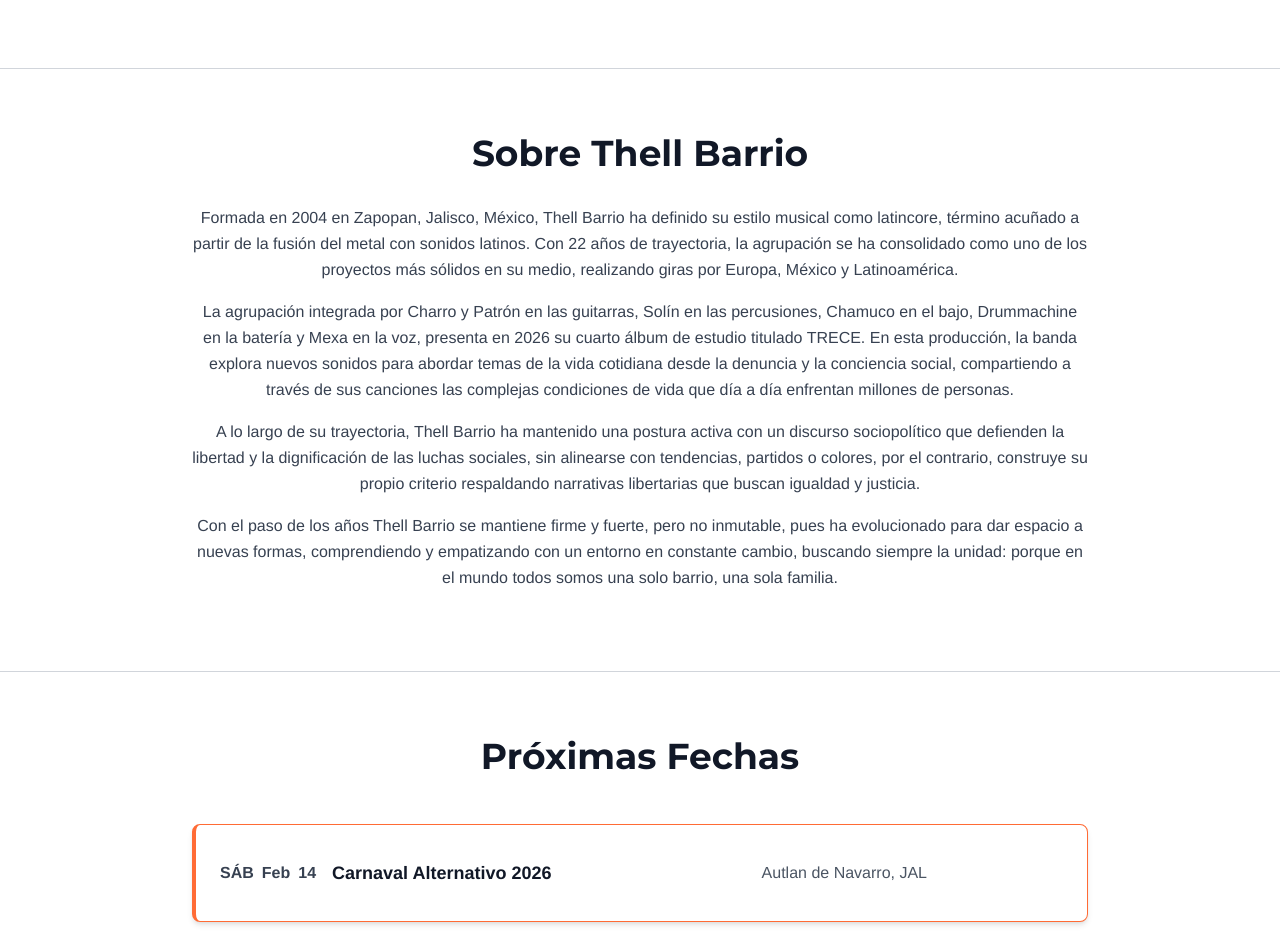
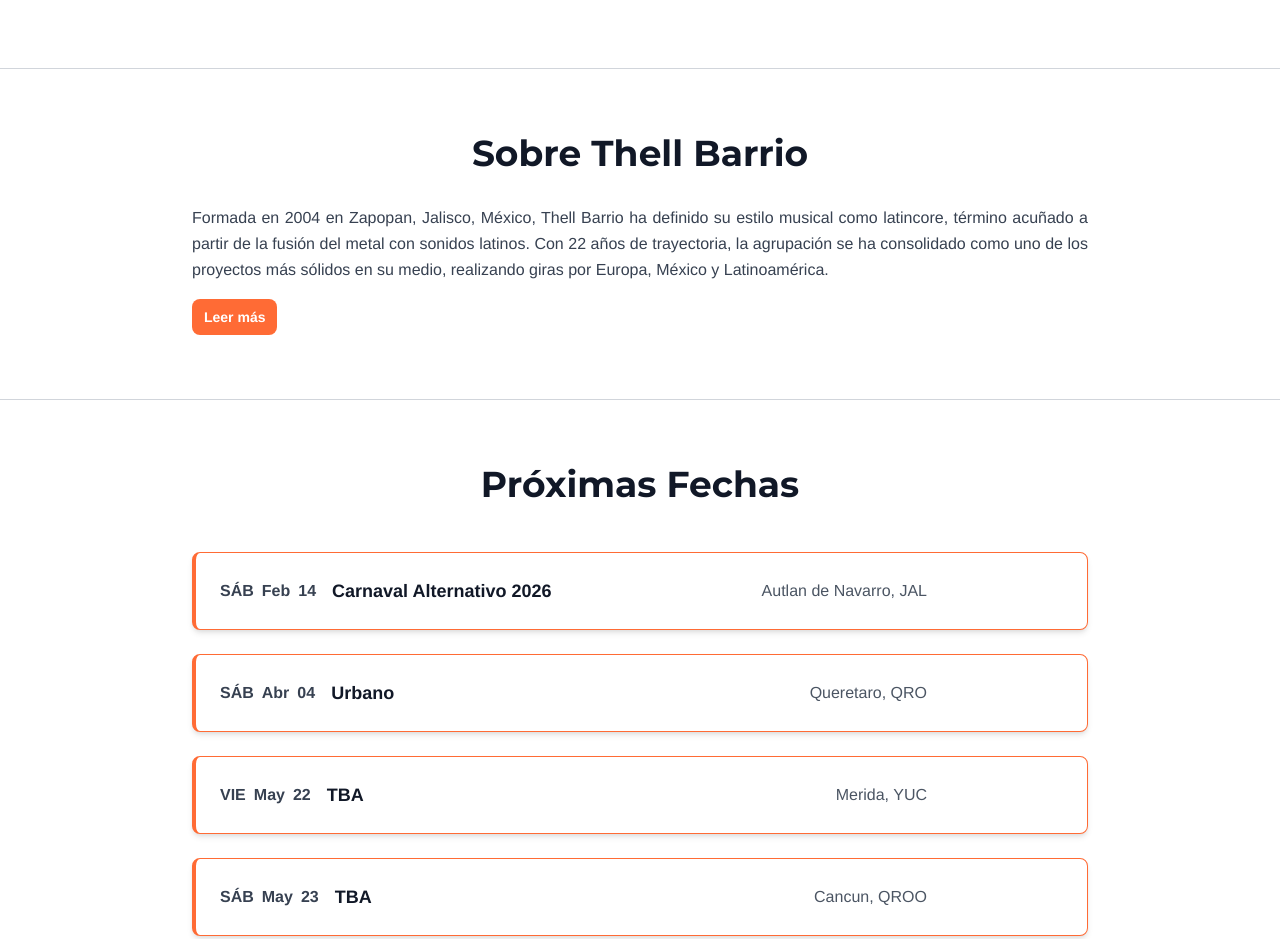
Before and after one commit to gomezmendozacarlos/thellbarrio, a website: page index.html in a window 1280 px wide. Shown: the part 1500-2439 px from the top of the page. Drawn offline with nearby package versions, Linux system fonts and the light colour scheme; files that its build step writes are made by us from their sources; grey boxes are pictures that could not be loaded.

Commit message:
Actualizacion de seccion de conciertows y leer mas

```diff
--- a/index.html
+++ b/index.html
@@ -133,9 +133,9 @@
     <!-- Biografía Section -->
     <section id="biografia" class="section-padding bg-white border-t border-gray-300">
         <div class="container-custom">
-            <div class="max-w-4xl mx-auto text-center">
-                <h2 class="text-3xl md:text-4xl font-heading text-gray-900 mb-8">Sobre Thell Barrio</h2>
-                <div class="prose prose-lg mx-auto text-gray-700 leading-relaxed">
+            <div class="max-w-4xl mx-auto">
+                <h2 class="text-3xl md:text-4xl font-heading text-gray-900 mb-8 text-center">Sobre Thell Barrio</h2>
+                <div class="prose prose-lg mx-auto text-gray-700 leading-relaxed text-justify">
                     <p class="mb-4">
                         Formada en 2004 en Zapopan, Jalisco, México, Thell Barrio ha
                         definido su estilo musical como latincore, término acuñado a partir
@@ -144,6 +144,7 @@
                         proyectos más sólidos en su medio, realizando giras por Europa,
                         México y Latinoamérica.
                     </p>
+                    <div id="bio-extra" class="hidden">
                         <p class="mb-4">
                             La agrupación integrada por Charro y Patrón en las guitarras, Solín en las
                             percusiones, Chamuco en el bajo, Drummachine en la batería y Mexa en la voz, presenta
@@ -164,6 +165,10 @@
                             entorno en constante cambio, buscando siempre la unidad: porque en el mundo todos
                             somos una solo barrio, una sola familia.
                         </p>
+                    </div>
+                    <button id="bio-toggle" onclick="toggleBio()" class="btn-primary inline-block text-center text-sm px-3 py-2">
+                        Leer más
+                    </button>
                 </div>
             </div>
         </div>
@@ -233,7 +238,7 @@
 
             <!-- Información de contacto -->
             <div class="text-center mt-12">
-                <p class="text-gray-700 text-lg mb-2">Para bookings y contacto:</p>
+                <p class="text-gray-700 text-lg mb-2">Para booking y contacto:</p>
                 <a href="mailto:info@thellbarrio.com" class="text-orange-primary hover:text-orange-dark transition-colors duration-300 text-xl font-medium">
                     thellbarrioinfo@gmail.com
                 </a>
--- a/src/js/concerts.js
+++ b/src/js/concerts.js
@@ -46,7 +46,7 @@ const concertsData = [
         year: 2026,
         month: 5,
         day:23,
-        venue: '',
+        venue: 'TBA',
         city: 'Cancun, QROO',
         ticketUrl: null,
     },
@@ -189,9 +189,10 @@ function createConcertElement(concert) {
             </div>
 
             <!-- Botón de boletos -->
-            <div class="flex-shrink-0 ">
+
+
                 ${createTicketButton(concert)}
-            </div>
+
         </div>
     `;
 
@@ -205,6 +206,7 @@ function createTicketButton(concert) {
     if (concert.ticketUrl) {
         // Mostrar botón de boletos
         return `
+        <div class="flex-shrink-0">
             <a href="${concert.ticketUrl}"
                target="_blank"
                rel="noopener noreferrer"
@@ -212,14 +214,12 @@ function createTicketButton(concert) {
                onclick="trackTicketClick('${concert.id}')">
                 Boletos
             </a>
+        </div>
         `;
     } else {
         // Ocultar botón cuando no hay boletos disponibles
         return `
-            <div class="opacity-0 invisible min-w-[100px] sm:min-w-[120px]" aria-hidden="true">
-                <div class="btn-primary inline-block text-center text-sm sm:text-base px-4 py-2 sm:px-6 sm:py-3">
-                    Boletos
-                </div>
+            <div class="min-w-[100px] sm:min-w-[120px]" aria-hidden="true" sm:hidden>
             </div>
         `;
     }
--- a/src/js/main.js
+++ b/src/js/main.js
@@ -103,6 +103,18 @@ function debounce(func, wait) {
     };
 }
 
+function toggleBio() {
+    const bioExtra = document.getElementById('bio-extra');
+    const bioToggle = document.getElementById('bio-toggle');
+    if (bioExtra.classList.contains('hidden')) {
+        bioExtra.classList.remove('hidden');
+        bioToggle.textContent = 'Leer menos';
+    } else {
+        bioExtra.classList.add('hidden');
+        bioToggle.textContent = 'Leer más';
+    }
+}
+
 // Export functions for use in other modules
 window.ThellBarrio = {
     closeMenuIfOpen,
```
Also changed, not shown: dist/README.md, dist/build-info.json, dist/index.html, dist/src/js/concerts.js, 1 other file. Lines whose indentation alone changed are shown as unchanged.
